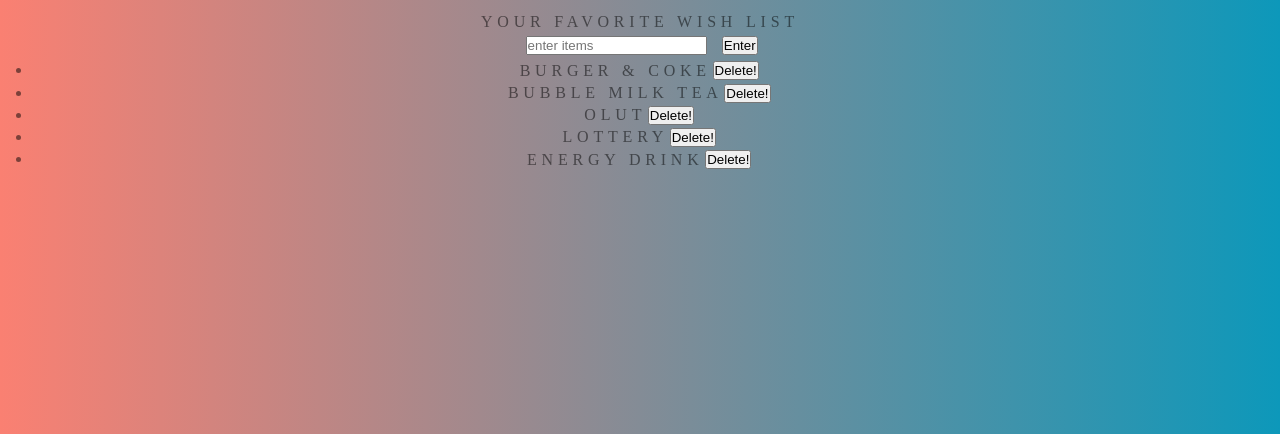
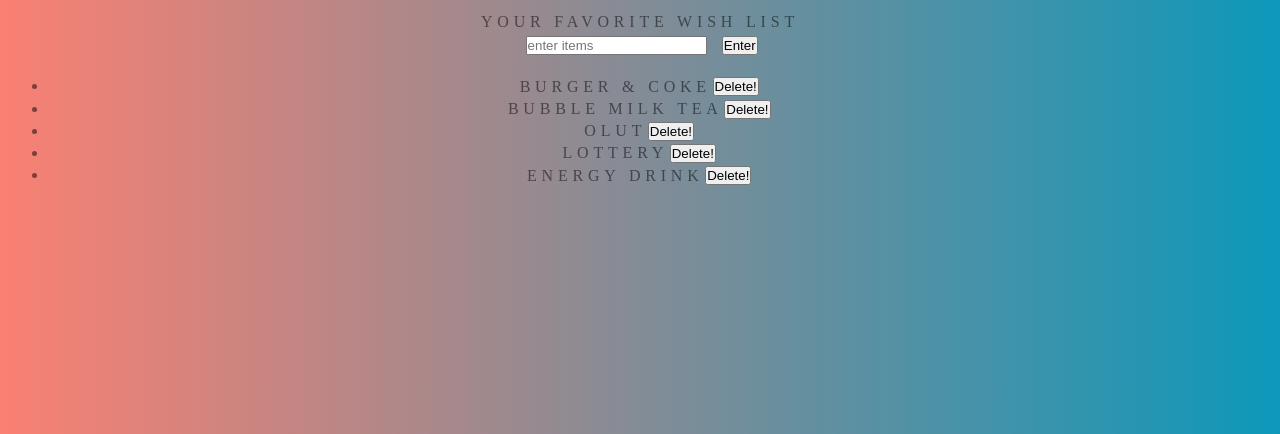
Before and after one commit to kippulainen04/shopping-mood-generator, a plain HTML site: page index.html in a window 1280 px wide. Shown: the part 366-800 px from the top of the page. Drawn offline with Linux system fonts and the light colour scheme.

Commit message:
Update style.css

```diff
--- a/style.css
+++ b/style.css
@@ -68,6 +68,10 @@ button {
   margin: 0.1rem;
 }
 
+ul {
+  margin: 1rem;
+}
+
 @media only screen and (max-width: 600px) {
   .coolTitle {
     font-size: 2.7rem;
```
